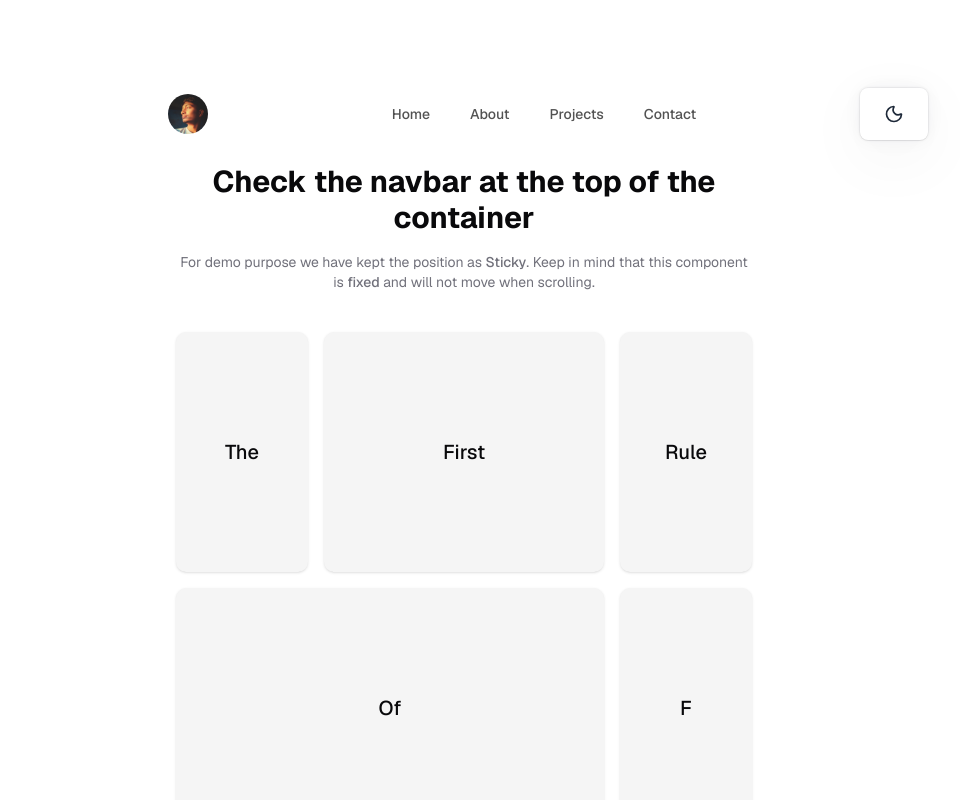
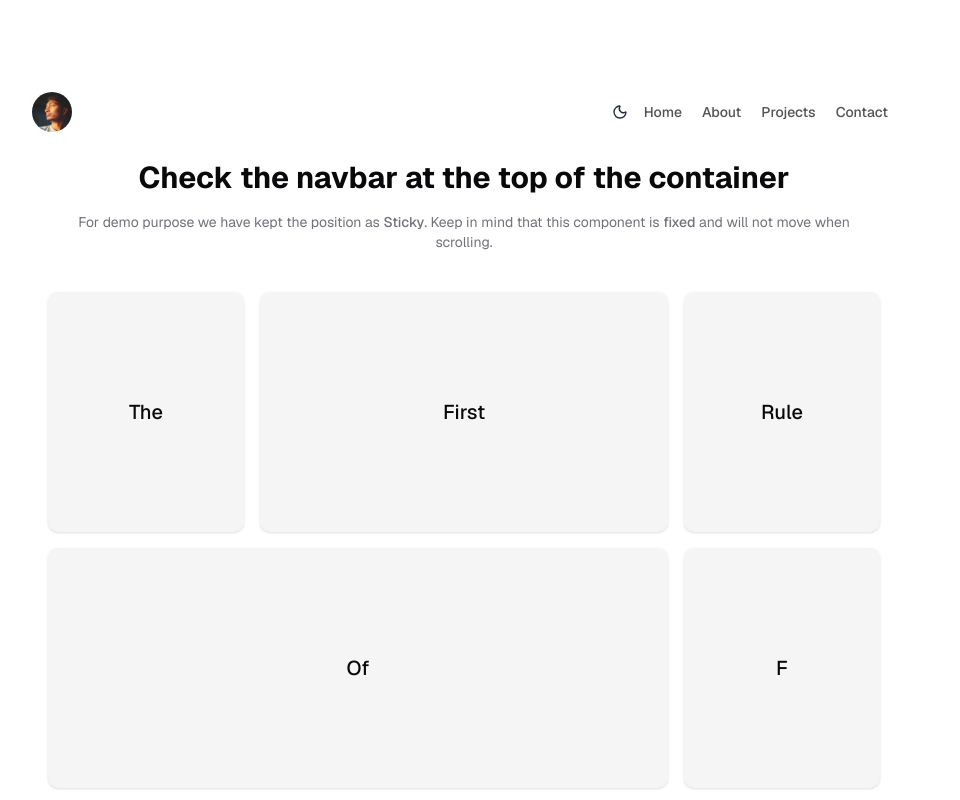
Before and after one commit to devsujalpatel/Portfolio-Template, a Next.js app: page / in a window 1280 px wide. Shown: the top 800 px of the page, without its empty margins (176-1136 px from the left). Built offline with nearby package versions, Linux system fonts and the light colour scheme.

Commit message:
navbar section done

```diff
--- a/src/app/layout.tsx
+++ b/src/app/layout.tsx
@@ -26,6 +26,9 @@ export default function RootLayout({
 }>) {
   return (
     <html lang="en" className={`${geistSans.variable} ${geistMono.variable}`} suppressHydrationWarning>
+      <head>
+        <link rel="icon" href="/icon.svg" />
+      </head>
       <body className="antialiased">
         <ThemeProvider
           attribute="class"
--- a/src/app/page.tsx
+++ b/src/app/page.tsx
@@ -1,13 +1,14 @@
-import { NavbarDemo } from "@/components/Navbar";
+import { NavbarComp } from "@/components/Navbar";
+
 
 export default function Home() {
   return (
-   <div className="w-1/2 mx-auto dark:bg-zinc-700">
+   <main className="w-[56rem] mx-auto dark:bg-neutral-900">
     <div>
-      <div />
-      <NavbarDemo />
-      <div />
+     <div className="" />
+      <NavbarComp />
+      <div className="absolute" />
     </div>
-   </div>
+   </main>
   );
 }
--- a/src/components/Navbar.tsx
+++ b/src/components/Navbar.tsx
@@ -15,7 +15,7 @@ import { ModeToggle } from "./mode-toggle";
 import React from "react";
 
 
-export function NavbarDemo() {
+export function NavbarComp() {
 
 
   const [isMobileMenuOpen, setIsMobileMenuOpen] = useState(false);
@@ -25,10 +25,14 @@ export function NavbarDemo() {
       <Navbar>
         {/* Desktop Navigation */}
         <NavBody>
+  {/* Left side: Logo */}
+  <div className="flex flex-1">
     <NavbarLogo />
-          <NavbarButton>
+  </div>
+
+  {/* Right side: Theme toggle and nav items */}
+  <div className="flex items-center space-x-4">
     <ModeToggle />
-          </NavbarButton>
     <NavItems
       items={[
         { name: "Home", link: "/" },
@@ -36,9 +40,11 @@ export function NavbarDemo() {
         { name: "Projects", link: "/projects" },
         { name: "Contact", link: "/contact" },
       ]}
-            className=""
+      className="-ml-4"
     />
+  </div>
 </NavBody>
+
 
         {/* Mobile Navigation */}
         <MobileNav>
--- a/src/components/mode-toggle.tsx
+++ b/src/components/mode-toggle.tsx
@@ -12,11 +12,11 @@ export function ModeToggle() {
 
   return (
     <button
-      className="p-2 rounded-md transition-colors hover:bg-gray-200 dark:hover:bg-gray-800"
+      className="p-2 rounded-md transition-colors  hover:bg-gray-200 dark:hover:bg-gray-800 z-40"
       onClick={() => setTheme((theme) => (theme === "dark" ? "light" : "dark"))}
     >
-      <Sun className="hidden h-5 w-5 text-gray-500 dark:block" />
-      <Moon className="block h-5 w-5 text-gray-800 dark:hidden" />
+      <Sun className="hidden h-4 w-4 text-gray-100 dark:block" />
+      <Moon className="block h-4 w-4 text-gray-800 dark:hidden" />
     </button>
   )
 }
--- a/src/components/ui/resizable-navbar.tsx
+++ b/src/components/ui/resizable-navbar.tsx
@@ -24,7 +24,7 @@ interface NavBodyProps {
 
 interface NavItemsProps {
   items: {
-    name: string;
+    name: string | React.ReactNode;
     link?: string;
   }[];
   className?: string;
@@ -104,7 +104,7 @@ export const NavBody = ({ children, className, visible }: NavBodyProps) => {
       }}
       className={cn(
         "relative z-[60] mx-auto hidden w-full max-w-7xl flex-row items-center justify-between self-start rounded-full bg-transparent px-4 py-2 lg:flex dark:bg-transparent",
-        visible && "bg-white/80 dark:bg-neutral-950/80",
+        visible && "bg-white/80 dark:bg-neutral-900/50",
         className,
       )}
     >
@@ -120,7 +120,7 @@ export const NavItems = ({ items, className, onItemClick }: NavItemsProps) => {
     <motion.div
       onMouseLeave={() => setHovered(null)}
       className={cn(
-        "absolute inset-0 hidden flex-1 flex-row items-center justify-center space-x-2 text-sm font-medium text-zinc-600 transition duration-200 hover:text-zinc-800 lg:flex lg:space-x-2",
+        "inset-0 hidden flex-1 flex-row items-center space-x-2 justify-center text-sm font-medium text-zinc-600 transition duration-200 hover:text-zinc-800 lg:flex lg:space-x-1",
         className,
       )}
     >
@@ -128,14 +128,14 @@ export const NavItems = ({ items, className, onItemClick }: NavItemsProps) => {
         <a
           onMouseEnter={() => setHovered(idx)}
           onClick={onItemClick}
-          className="relative px-4 py-2 text-neutral-600 dark:text-neutral-300"
+          className="relative py-2 px-2 text-neutral-600 dark:text-neutral-300"
           key={`link-${idx}`}
           href={item?.link}
         >
           {hovered === idx && (
             <motion.div
               layoutId="hovered"
-              className="absolute inset-0 h-full w-full rounded-full bg-gray-100 dark:bg-neutral-800"
+              className="absolute inset-0 h-full w-full rounded-md bg-gray-100 dark:bg-neutral-800"
             />
           )}
           <span className="relative z-20">{item.name}</span>
@@ -234,7 +234,7 @@ export const NavbarLogo = () => {
   return (
     <a
       href="#"
-      className="relative z-20 mr-4 flex items-center space-x-2 px-2 py-1 text-sm font-normal text-black"
+      className="relative z-20 mr-4 -ml-2 flex items-center space-x-2 px-2 py-1 text-sm font-normal text-black"
     >
       <img
         src="/icon.svg"
```
Lines whose indentation alone changed are shown as unchanged.
